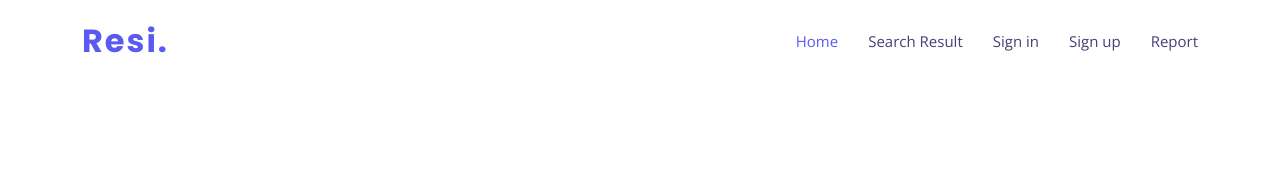
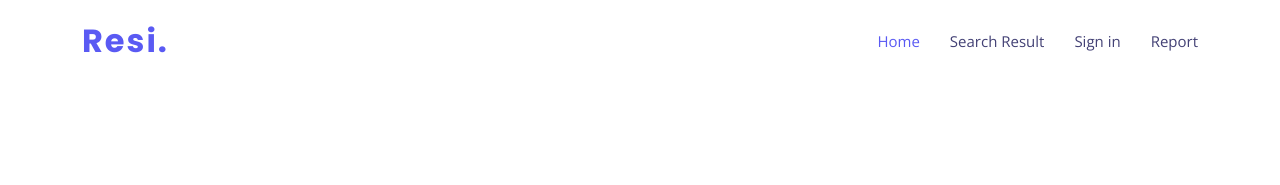
Before and after one commit to OCR-SEM-4-Projet/Server, a Flask app: page / in a window 1280 px wide. Shown: the top 185 px of the page. Run offline with Flask 2, Linux system fonts and the light colour scheme.

Commit message:
Nav bar change

```diff
--- a/templates/index.html
+++ b/templates/index.html
@@ -44,7 +44,7 @@
           <li><a class="nav-link scrollto " href="#hero">Home</a></li>
           <li><a class="nav-link scrollto" href="#about">Search Result</a></li>
           <li><a class="nav-link scrollto" href="#services">Sign in</a></li>
-          <li><a class="nav-link scrollto " href="#portfolio">Sign up</a></li>
+          <!-- <li><a class="nav-link scrollto " href="#portfolio">Sign up</a></li> -->
           <li><a class="nav-link scrollto" href="#contact">Report</a></li>
         </ul>
         <i class="bi bi-list mobile-nav-toggle"></i>
```
